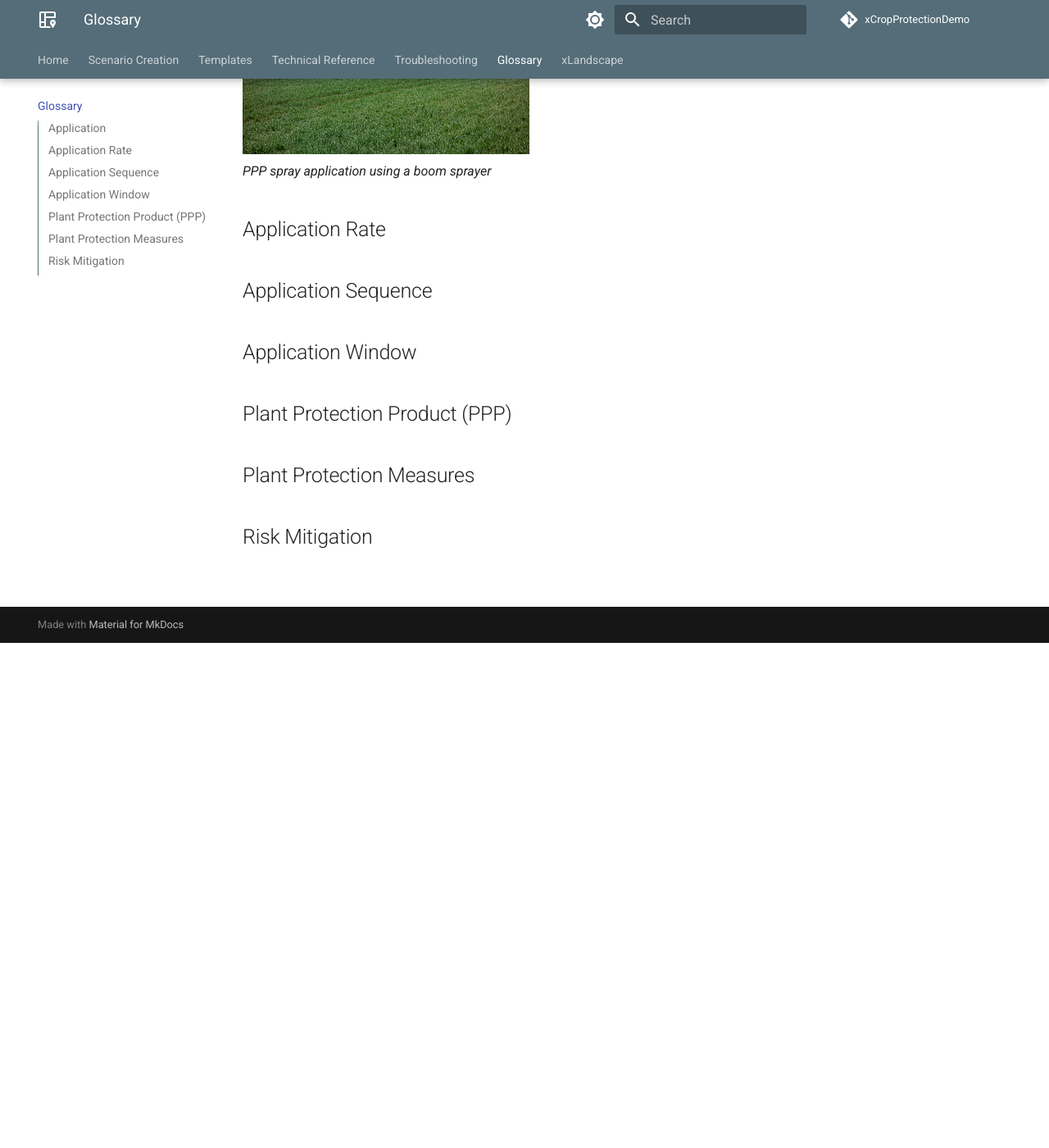
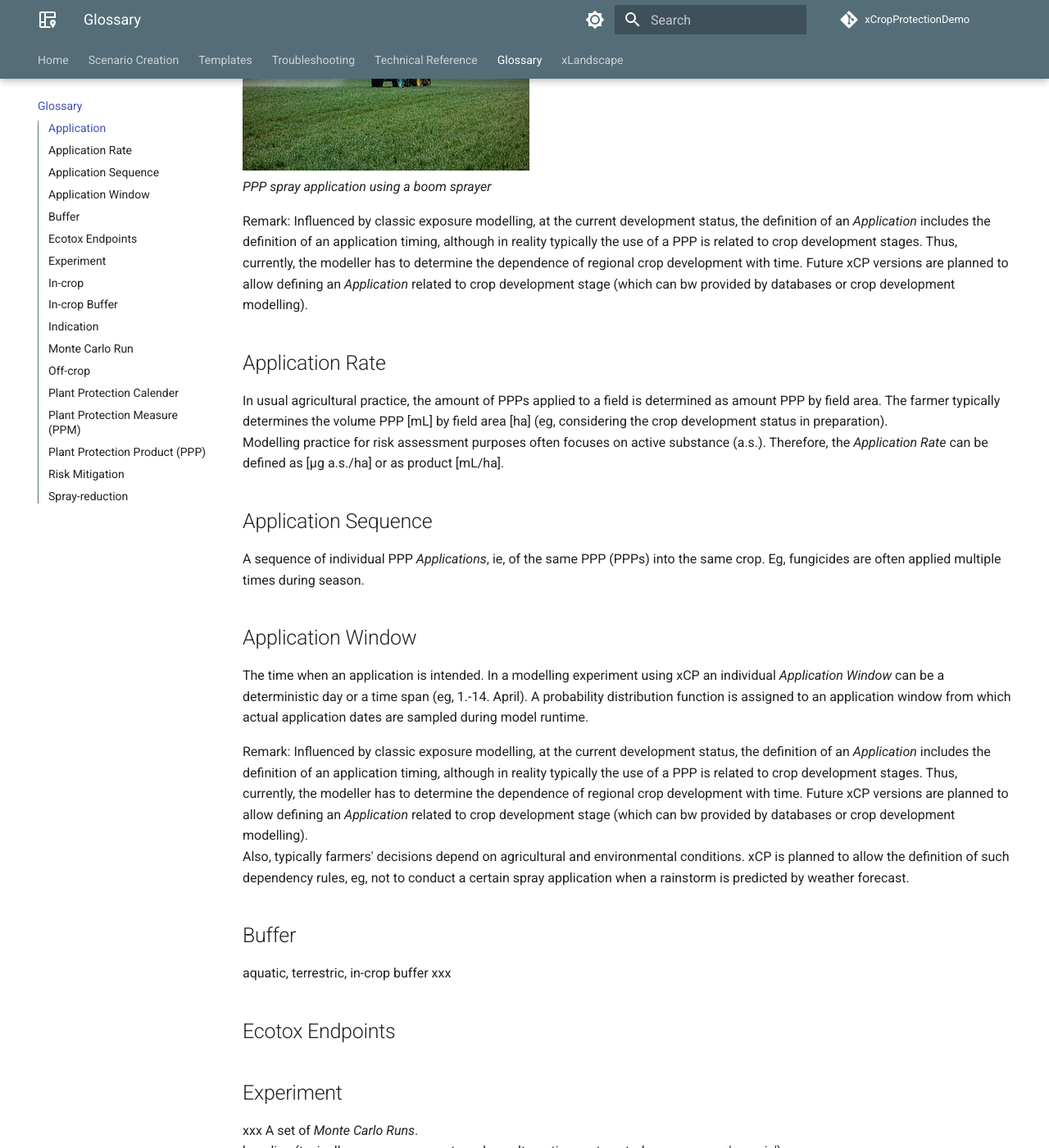
Before and after one commit to xlandscape/xCropProtectionDemoDoc, an MkDocs documentation site: the page built from docs/reference/glossary.md, in a window 1280 px wide and 1400 px high, scrolled down 616 px. Shown: the whole window at 82% size. Built offline with MkDocs 1.6.1 and Material for MkDocs 9.7.7, drawn with Linux system fonts in a browser that asks for light colours; comment, search, counter and statistics services are not loaded; some of the changed text lies outside the part shown.

Commit message:
Progress on 'Glossary'; Move 'Technical Reference' menue point behind 'Troubleshooting'

```diff
--- a/docs/reference/glossary.md
+++ b/docs/reference/glossary.md
@@ -5,34 +5,78 @@ Basically, all xCP entities are defined close to the real-world objects they rep
 ## Application
 When a PPP is (or PPPs are) applied to a certain crop at a certain field we call this an *Application*. Typically, a farmer puts a PPP (or a set of PPPs) into a spraying tank, fills the tank up with water, drives to the field and sprays the solution onto the field (into the crop). Here, the term *Application* and is related to its operation use in pesticide risk assessment, especially the exposure modelling part.
  Thus, an application is defined by
- - a PPP (or PPPs)
- - an application rate
- - an application time window
- - an application technology
- - risk mitigation measures, eg, spray buffer, drift-reducing nozzles
-
-
-Remark and outlook:
-
- - crop stage to replace application time window
-
+ - the PPP (or PPPs) to be applied,
+ - an application rate (eg, in µg a.s./ha or mL/ha)
+ - a time when the application is intended (eg, deterministic day or a time window with a related distribution function)
+ - the technology with which the application will be done (eg, boom sprayer)
+ - risk mitigation measures (eg, spray buffer, drift-reducing nozzles)
 
 
 ![Application](../img/sprayApplication.jpg "PPP Spray Application using a boom sprayer")
 *PPP spray application using a boom sprayer*
 
-## Application Rate
+Remark: Influenced by classic exposure modelling, at the current development status, the definition of an *Application* includes the definition of an application timing, although in reality typically the use of a PPP is related to crop development stages. Thus, currently, the modeller has to determine the dependence of regional crop development with time. Future xCP versions are planned to allow defining an *Application* related to crop development stage (which can bw provided by databases or crop development modelling).
 
 
+## Application Rate
+In usual agricultural practice, the amount of PPPs applied to a field is determined as amount PPP by field area.
+The farmer typically determines the volume PPP [mL] by field area [ha] (eg, considering the crop development status in preparation).
+Modelling practice for risk assessment purposes often focuses on active substance (a.s.). Therefore, the *Application Rate* can be defined as [µg a.s./ha] or as product [mL/ha].
+
 ## Application Sequence
+A sequence of individual PPP *Applications*, ie, of the same PPP (PPPs) into the same crop. Eg, fungicides are often applied multiple times during season.
 
 ## Application Window
+ The time when an application is intended. In a modelling experiment using xCP an individual *Application Window* can be a deterministic day or a time span (eg, 1.-14. April). A probability distribution function is assigned to an application window from which actual application dates are sampled during model runtime.
+
+Remark: Influenced by classic exposure modelling, at the current development status, the definition of an *Application* includes the definition of an application timing, although in reality typically the use of a PPP is related to crop development stages. Thus, currently, the modeller has to determine the dependence of regional crop development with time. Future xCP versions are planned to allow defining an *Application* related to crop development stage (which can bw provided by databases or crop development modelling).
+Also, typically farmers' decisions depend on agricultural and environmental conditions. xCP is planned to allow the definition of such dependency rules, eg, not to conduct a certain spray application when a rainstorm is predicted by weather forecast.
+
+## Buffer
+aquatic, terrestric, in-crop buffer xxx
+
+## Ecotox Endpoints
+
+## Experiment
+xxx
+A set of *Monte Carlo Runs*.
+baseline (typically zero exposure, yet can be a alternative pest control measures, eg 'organic')
+
+## In-crop
+
+## In-crop Buffer
+
+## Indication
+Basically, the entirety of measures to protect plants (crop) from a certain pest.
+In xCP, an *Indication* groups a set of *PPP Application Sequences*. In an *Indication*, defined *Application Sequences* are entirely conducted during simulation, yet, can also be defined as exclusive alternatives. The latter allows to, eg, represent the market share of PPPs or to reflect fractions of chemical and 'organic' ('biological') pest control.
+xxx
 
 
+
+## Monte Carlo Run
+
+
+## Off-crop
+
+
+
+## Plant Protection Calender
+
+can be defined for an entire modelling simulation (experiment)
+![Example Plant Protection Calender](../img/Example%20plant%20protection%20recommendation%20in%20apples.jpg "Example Plant Protection Recommendation in Apple")
+*Example Plant Protection Recommendation in Apple*
+
+
+## Plant Protection Measure (PPM)
+An action to prevent or control pests, eg, protecting apples against powdery mildew fungy or protecting olives against the white fly.
+In xCP, a *Plant Protection Measure* is represented defining an *Indication*.
+
 ## Plant Protection Product (PPP)
-
-## Plant Protection Measures
+Plant protection products (PPPs) are chemical or biological products which are used to protect plants or plant products from harm caused by animals (insects and rodents, for example) or diseases such as fungal infestation. Products which are used to eliminate unwanted field weeds are also in the group of plant protection products. The term “pesticides” is often used instead of plant protection product.
+PPPs contain one or more active substances and other co-formulants (substances which are supposed to have a positive effect on the production, storage or use of a product). The product itself is used in various forms, for example as spraying agents for seed treatment or in granular form.
 
 ## Risk Mitigation
 
-##
+ref: Magpie xxx
+
+## Spray-reduction
--- a/mkdocs.yml
+++ b/mkdocs.yml
@@ -55,10 +55,10 @@ nav:
     - Multiple Application Sequences: 'scenarios/multiple-application-sequences.md'
     - Multiple Indications: 'scenarios/multiple-indications.md'
     - Multiple Indications With Choice: 'scenarios/multiple-indications-with-choice.md'
+  - Troubleshooting: 'troubleshooting/troubleshooting.md'
   - Technical Reference:
     - PPM Calendars: 'reference/ppm-calendar.md'
     - Distributions: 'reference/distributions.md'
-  - Troubleshooting: 'troubleshooting/troubleshooting.md'
   - Glossary: 'reference/glossary.md'
   - xLandscape:
     - Intro: 'xLandscape/xLandscape-intro.md'
```
Also changed, not shown: docs/img/Example plant protection recommendation in apples.jpg (added).
